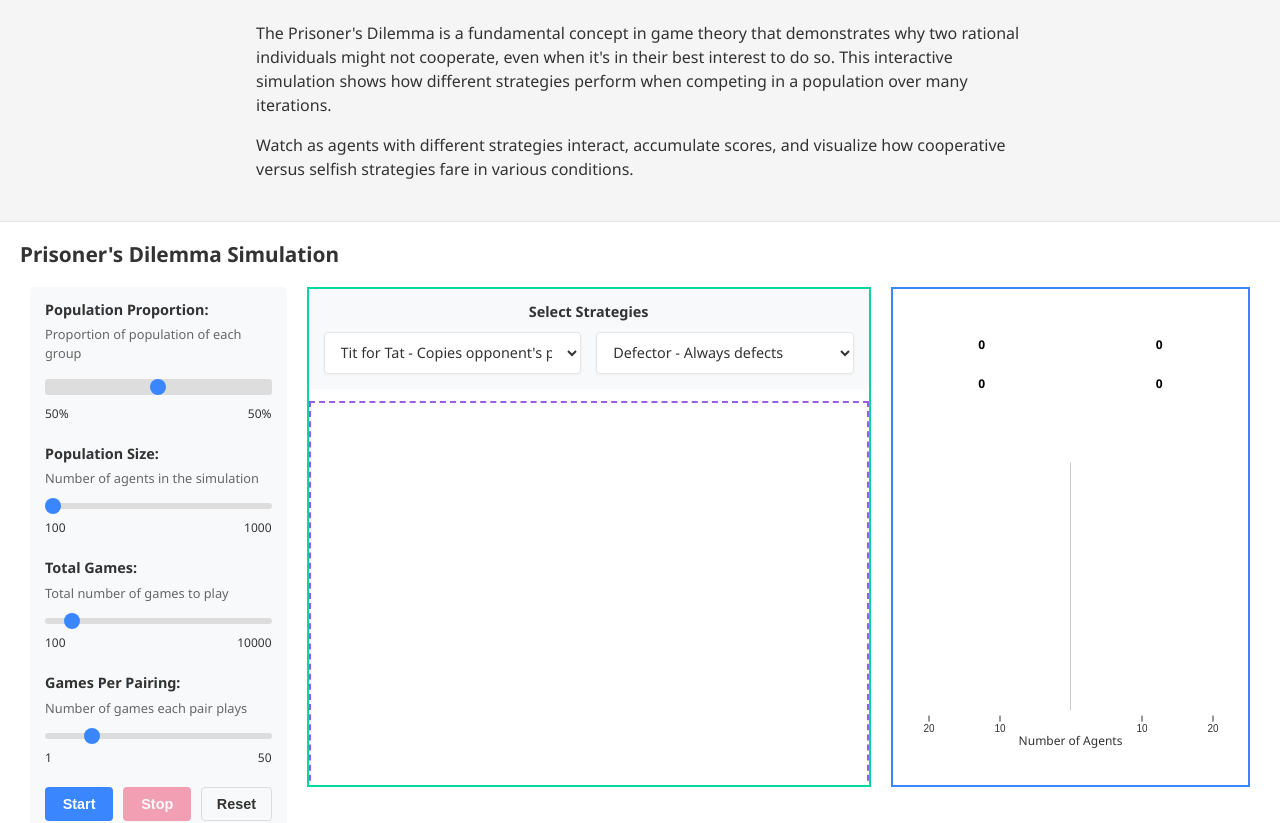
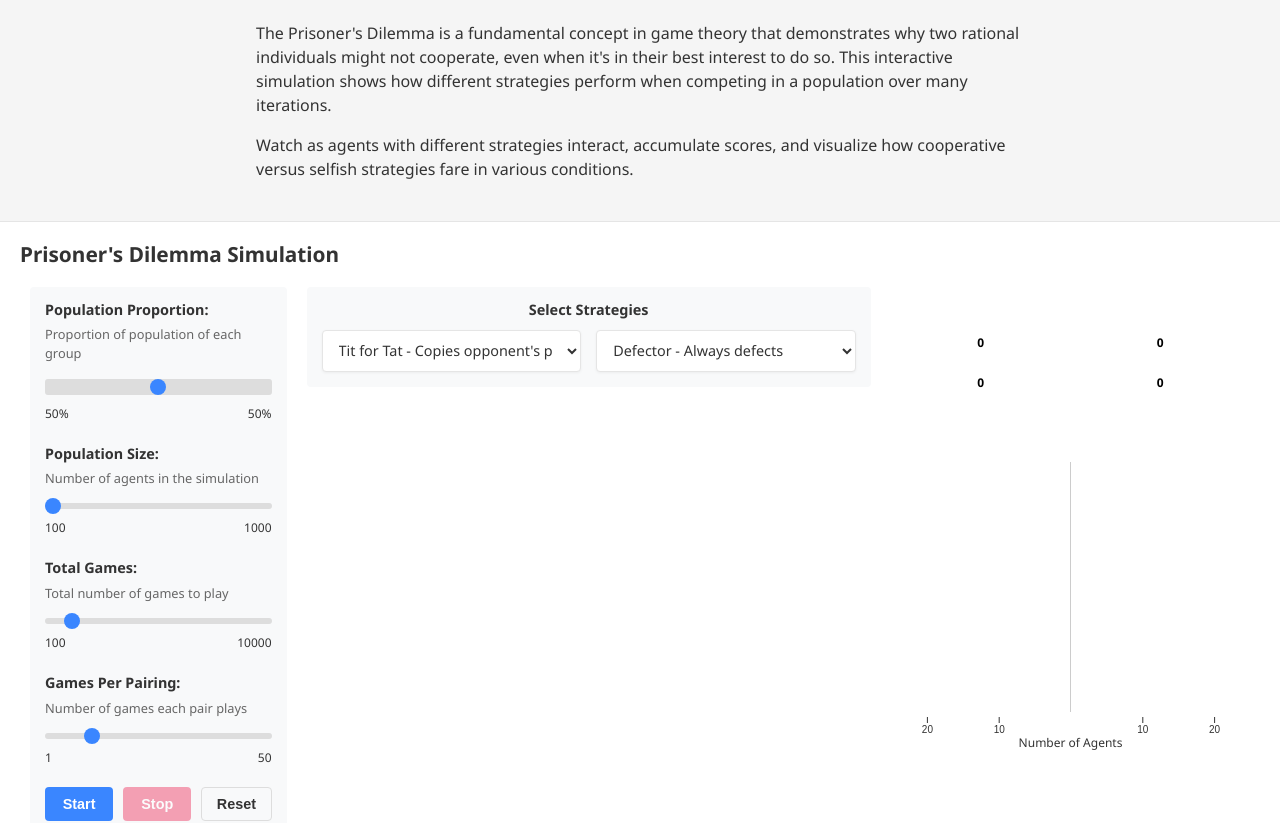
Before and after one commit to saha-raj/prisoners-dilemma, a plain HTML site: page index.html in a window 1280 px wide. Shown: the part 160-983 px from the top of the page. Drawn offline with nearby package versions, Linux system fonts and the light colour scheme.

Commit message:
Remove temporary visualization borders

```diff
--- a/css/styles.css
+++ b/css/styles.css
@@ -454,7 +454,7 @@ select option {
 /* For testing - give histogram a background color to match settings */
 .histogram-column {
   background-color: var(--control-bg);
-  border: 2px solid #3a86ff; /* Add a visible blue border */
+  /* border: 2px solid #3a86ff; /* Add a visible blue border */
   padding: 0; /* Remove specific padding to ensure consistency */
 }
 
@@ -817,11 +817,11 @@ select option {
 /* Additional testing styles to visualize content */
 /* Agent pool column styling for testing */
 .agent-pool-column {
-  border: 2px solid #06d6a0; /* Add a visible green border */
+  /* border: 2px solid #06d6a0; /* Add a visible green border */
 }
 
 #agent-pool-container svg {
-  border: 2px dashed #9b5de5; /* Purple dashed border for the agent pool SVG */
+  /* border: 2px dashed #9b5de5; /* Purple dashed border for the agent pool SVG */
 }
 
 /* Strategy selection when placed above agent pool */
```
